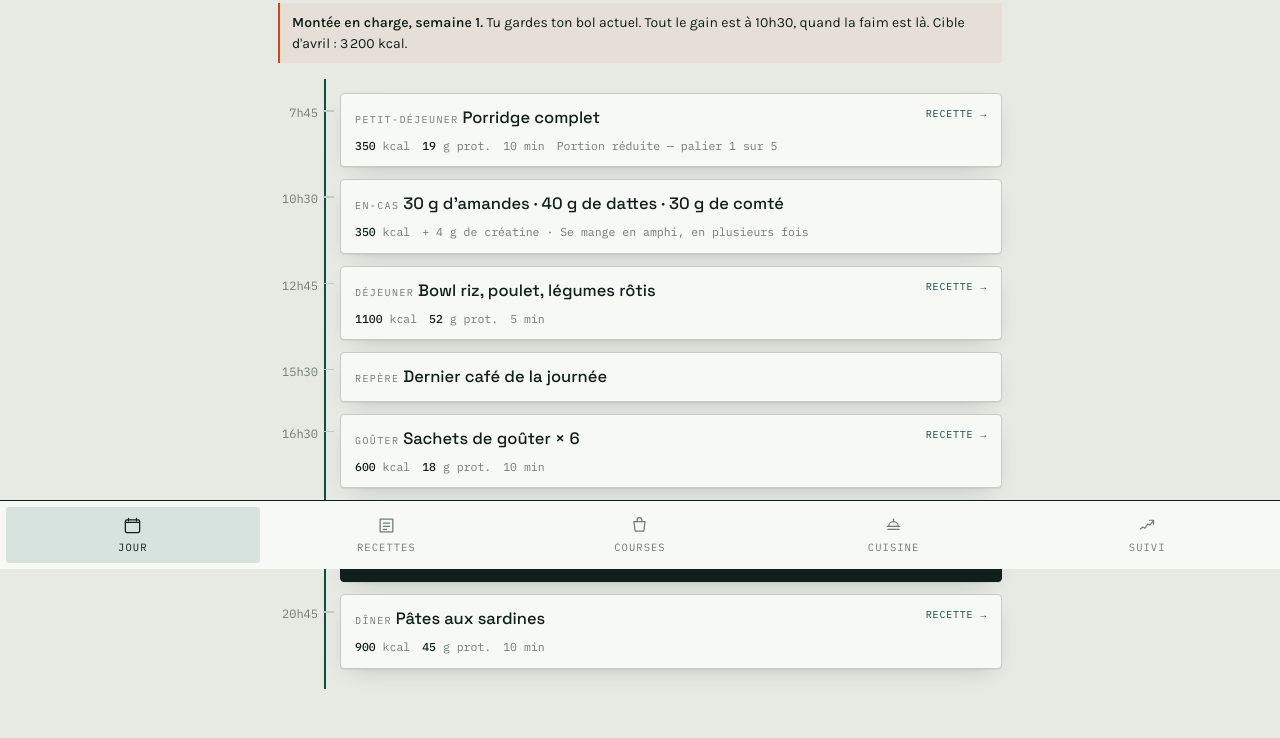
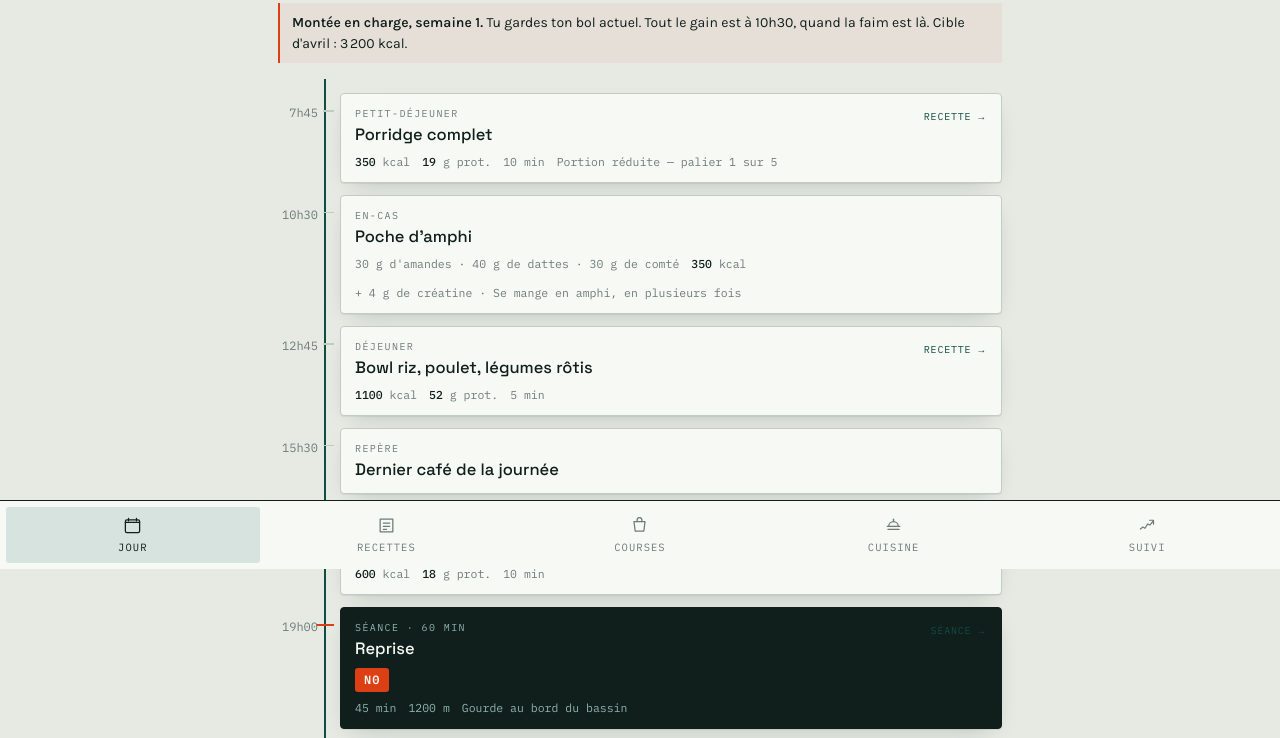
Before and after one commit to comefourel/get-up, a plain HTML site: page index.html in a window 1280 px wide. Shown: the part 231-969 px from the top of the page. Drawn offline with Linux system fonts and the light colour scheme.

Commit message:
index.html

```diff
--- a/index.html
+++ b/index.html
@@ -110,7 +110,7 @@ h1,h2,h3{font-family:'Space Grotesk',sans-serif;margin:0;letter-spacing:-.01em}
 .slot::before{
   content:"";position:absolute;left:-17px;top:17px;width:11px;height:1.5px;background:var(--rule);
 }
-.card{
+.card{position:relative;
   background:var(--paper);border:1px solid var(--rule);border-radius:4px;
   padding:12px 14px;width:100%;text-align:left;cursor:pointer;font:inherit;color:inherit;
   display:block;transition:border-color .15s,transform .12s;
@@ -120,11 +120,14 @@ h1,h2,h3{font-family:'Space Grotesk',sans-serif;margin:0;letter-spacing:-.01em}
 .card:focus-visible{outline:2px solid var(--signal);outline-offset:2px}
 .card.static{cursor:default}
 .card.static:hover{transform:none;border-color:var(--rule)}
-.card .role{font-family:'IBM Plex Mono',monospace;font-size:10px;letter-spacing:.14em;text-transform:uppercase;color:var(--mute)}
-.card .title{font-family:'Space Grotesk',sans-serif;font-weight:500;font-size:16.5px;margin-top:3px;line-height:1.25}
+.card .role{display:block;font-family:'IBM Plex Mono',monospace;font-size:10px;
+  letter-spacing:.14em;text-transform:uppercase;color:var(--mute);padding-right:76px}
+.card .title{display:block;font-family:'Space Grotesk',sans-serif;font-weight:500;
+  font-size:16.5px;margin-top:4px;line-height:1.25;text-wrap:balance}
 .card .meta{margin-top:7px;display:flex;gap:12px;flex-wrap:wrap;font-family:'IBM Plex Mono',monospace;font-size:11.5px;color:var(--mute)}
 .card .meta b{color:var(--ink);font-weight:500}
-.open-hint{float:right;font-family:'IBM Plex Mono',monospace;font-size:10px;color:var(--sea);letter-spacing:.08em}
+.open-hint{position:absolute;top:15px;right:16px;font-family:'IBM Plex Mono',monospace;
+  font-size:10px;color:var(--sea);letter-spacing:.08em}
 /* code d'entrainement Garmin, lisible sans ouvrir la fiche */
 .wcode{
   display:inline-block;margin-top:8px;padding:3px 9px;border-radius:3px;
@@ -135,7 +138,7 @@ h1,h2,h3{font-family:'Space Grotesk',sans-serif;margin:0;letter-spacing:-.01em}
 
 /* session block breaks the line */
 .slot.session::before{background:var(--signal);width:18px;left:-24px;height:2px}
-.session .card{background:var(--ink);border-color:var(--ink);color:var(--paper)}
+.session .card{position:relative;background:var(--ink);border-color:var(--ink);color:var(--paper)}
 .session .card .role{color:#8FB3AA}
 .session .card .meta{color:#8FB3AA}
 .session .card .meta b{color:var(--paper)}
@@ -1047,14 +1050,15 @@ function drawDay(){
     let k=s.kcal!==undefined?s.kcal:(rec?rec.kcal:0);
     /* rampe : le matin est servi au palier en cours, pas a la cible d'avril */
     const p=rampePalier();
-    let titleOverride=null, noteOverride=null;
+    let titleOverride=null, noteOverride=null, pocheDetail=null;
     if(s.role==='Petit-déjeuner' && cur<6){
       k=p.pd;
       if(!p.plein)noteOverride='Portion réduite — palier '+(RAMPE.findIndex(x=>x.pd===p.pd)+1)+' sur 5';
     }
     if(s.role==='En-cas' && s.h==='10h30'){
       k=p.en;
-      titleOverride=poche(k);
+      titleOverride='Poche d\'amphi';
+      pocheDetail=poche(k);
       noteOverride=(s.note?s.note+' · ':'')+'Se mange en amphi, en plusieurs fois';
     }
     run+=k;
@@ -1063,6 +1067,7 @@ function drawDay(){
     if(rec&&!s.flat&&!s.sess){meta.push(`<b>${k}</b> kcal`);meta.push(`<b>${Math.round(rec.p*k/rec.kcal)}</b> g prot.`);meta.push(`${rec.t} min`);}
     else if(k>0)meta.push(`<b>${k}</b> kcal`);
     if(titleOverride)title=titleOverride;
+    if(pocheDetail)meta.unshift(pocheDetail);
     if(noteOverride)meta.push(noteOverride); else if(s.note)meta.push(s.note);
     /* seance : on va chercher la bonne version dans la phase en cours */
     const w=s.sess?seanceDuJour(cur):null;
@@ -2094,7 +2099,9 @@ function volumeAffiche(w,i){
 function phaseTag(i){
   const p=phaseAt(dateDuJour(i));
   if(p.n<0||p.n>6) return '';
-  return ' · PHASE '+p.n+' — '+p.nom.toUpperCase();
+  /* nom court : le nom complet passait sur deux lignes et venait
+     buter contre le compteur de calories */
+  return ' · PHASE '+p.n;
 }
 /* nombre de jours restants avant le debut du cycle, sinon 0 */
 function avantCycle(){
```
